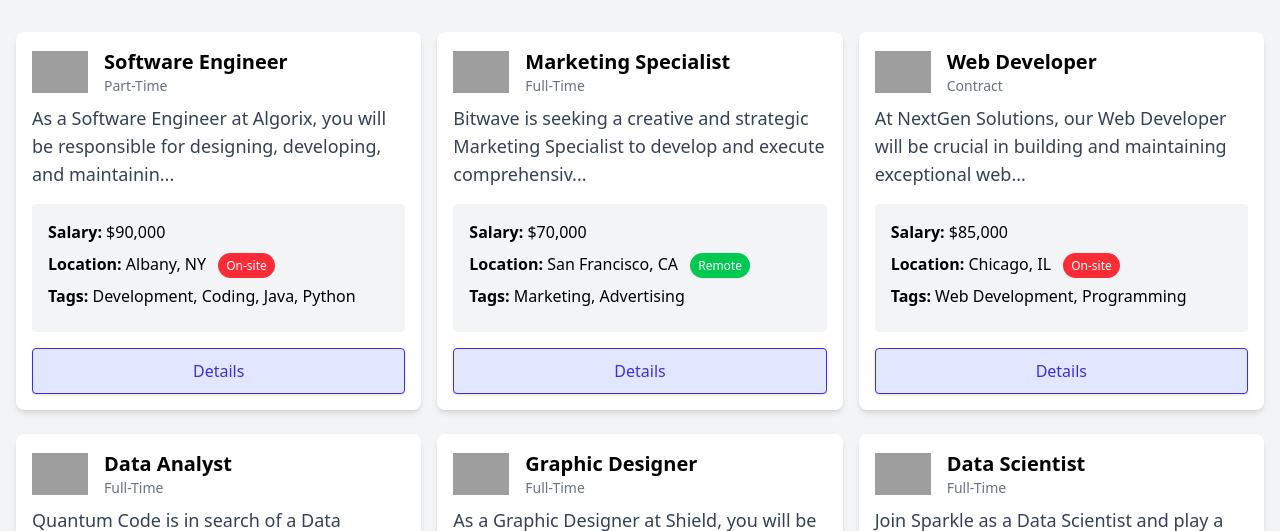
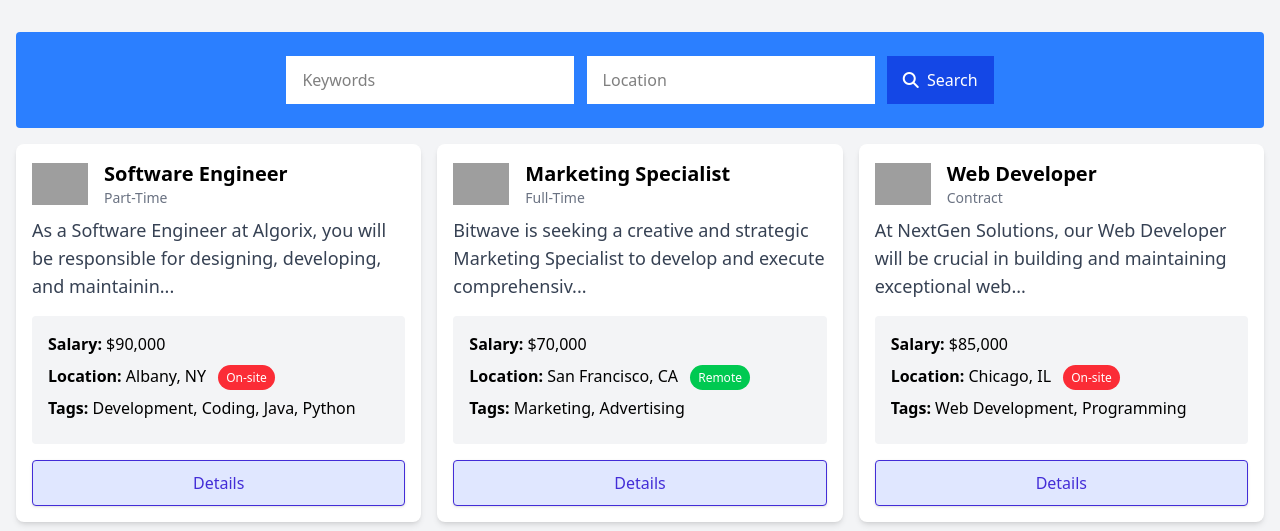
Before and after one commit to fardyn/JobOnja, a Laravel app: page /jobs in a window 1280 px wide. Shown: the part 72-603 px from the top of the page. Run offline with Laravel 12, Linux system fonts and the light colour scheme; data comes from the database, SQL or seed files in the repository; style sheets or scripts are compiled from the project's sources; some libraries are stand-ins or nearby versions; grey boxes are pictures that could not be loaded.

Commit message:
added search functionality

```diff
--- a/app/Http/Controllers/JobController.php
+++ b/app/Http/Controllers/JobController.php
@@ -163,4 +163,36 @@ class JobController extends Controller
 
         return redirect()->route('jobs.index')->with('success', 'Job deleted successfully.');
     }
+
+    // @desc seach for jobs
+    // @route GET /jobs/search
+
+    public function search(Request $request) : View
+    {
+        $keyword = strtolower($request->input('keywords'));
+        $location = strtolower($request->input('location'));
+
+        $query = Job::query();
+
+        if ($keyword !== '') {
+            $query->where(function ($q) use ($keyword) {
+                $q->whereRaw('LOWER(title) like ?', ['%' . $keyword . '%'])
+                ->orWhereRaw('LOWER(description) like ?', ['%' . $keyword . '%'])
+                ->orWhereRaw('LOWER(tags) like ?', ['%' . $keyword . '%']);
+            });
+        }
+
+        if ($location !== '') {
+            $query->where(function ($q) use ($location) {
+                $q->whereRaw('LOWER(address) like ?', ['%' . $location . '%'])
+                    ->orWhereRaw('LOWER(city) like ?', ['%' . $location . '%'])
+                    ->orWhereRaw('LOWER(state) like ?', ['%' . $location . '%'])
+                    ->orWhereRaw('LOWER(zipcode) like ?', ['%' . $location . '%']);
+            });
+        }
+
+        $jobs = $query->paginate(9);
+        return view('jobs.index', compact('jobs'));
+
+    }
 }
--- /dev/null
+++ b/app/View/Components/Search.php
@@ -0,0 +1,26 @@
+<?php
+
+namespace App\View\Components;
+
+use Closure;
+use Illuminate\Contracts\View\View;
+use Illuminate\View\Component;
+
+class Search extends Component
+{
+    /**
+     * Create a new component instance.
+     */
+    public function __construct()
+    {
+        //
+    }
+
+    /**
+     * Get the view / contents that represent the component.
+     */
+    public function render(): View|Closure|string
+    {
+        return view('components.search');
+    }
+}
--- /dev/null
+++ b/resources/views/components/search.blade.php
@@ -0,0 +1,21 @@
+<form class="block mx-5 md:mx-auto md:space-x-2" method="GET" action="{{route('jobs.search')}}">
+    <input
+        type="text"
+        name="keywords"
+        placeholder="Keywords"
+        class="w-full md:w-72 px-4 py-3 focus:outline-none bg-white"
+        value="{{request('keywords')}}"
+    />
+    <input
+        type="text"
+        name="location"
+        placeholder="Location"
+        class="w-full md:w-72 px-4 py-3 focus:outline-none bg-white"
+        value="{{request('location')}}"
+    />
+    <button
+        class="w-full md:w-auto bg-blue-700 hover:bg-blue-600 text-white px-4 py-3 focus:outline-none"
+    >
+        <i class="fa fa-search mr-1"></i> Search
+    </button>
+</form>
--- a/resources/views/jobs/index.blade.php
+++ b/resources/views/jobs/index.blade.php
@@ -1,4 +1,15 @@
 <x-layout>
+    <div class="bg-blue-500 h-24 px-4 mb-4 flex justify-center items-center rounded ">
+        <x-search></x-search>
+    </div>
+
+    {{--Back button--}}
+    @if(request()->has('keywords') || request()->has('location'))
+        <a href="{{route('jobs.index')}}" class="bg-gray-700 text-white px-4 py-2 rounded mb-4 inline-block hover:bg-gray-600">
+            <i class="fas fa-arrow-left mr-1"></i> Back
+        </a>
+
+    @endif
    <div class="grid grid-cols-1 md:grid-cols-3 gap-4 mb-6">
         @forelse($jobs as $job)
             <x-job-card :job="$job"></x-job-card>
--- a/routes/web.php
+++ b/routes/web.php
@@ -12,6 +12,8 @@ use \App\Http\Controllers\BookmarkController;
 
 
 Route::get('/', [HomeController::class, 'index'])->name('home');
+Route::get('/jobs/search', [JobController::class, 'search'])->name('jobs.search');
+
 Route::resource('jobs', JobController::class)->middleware('auth')->only(['create', 'edit', 'store', 'update', 'destroy']);
 Route::resource('jobs', JobController::class)->except(['create', 'edit', 'store', 'update', 'destroy']);
 
```
Also changed, not shown: resources/views/components/hero.blade.php (+1 -19 lines).
